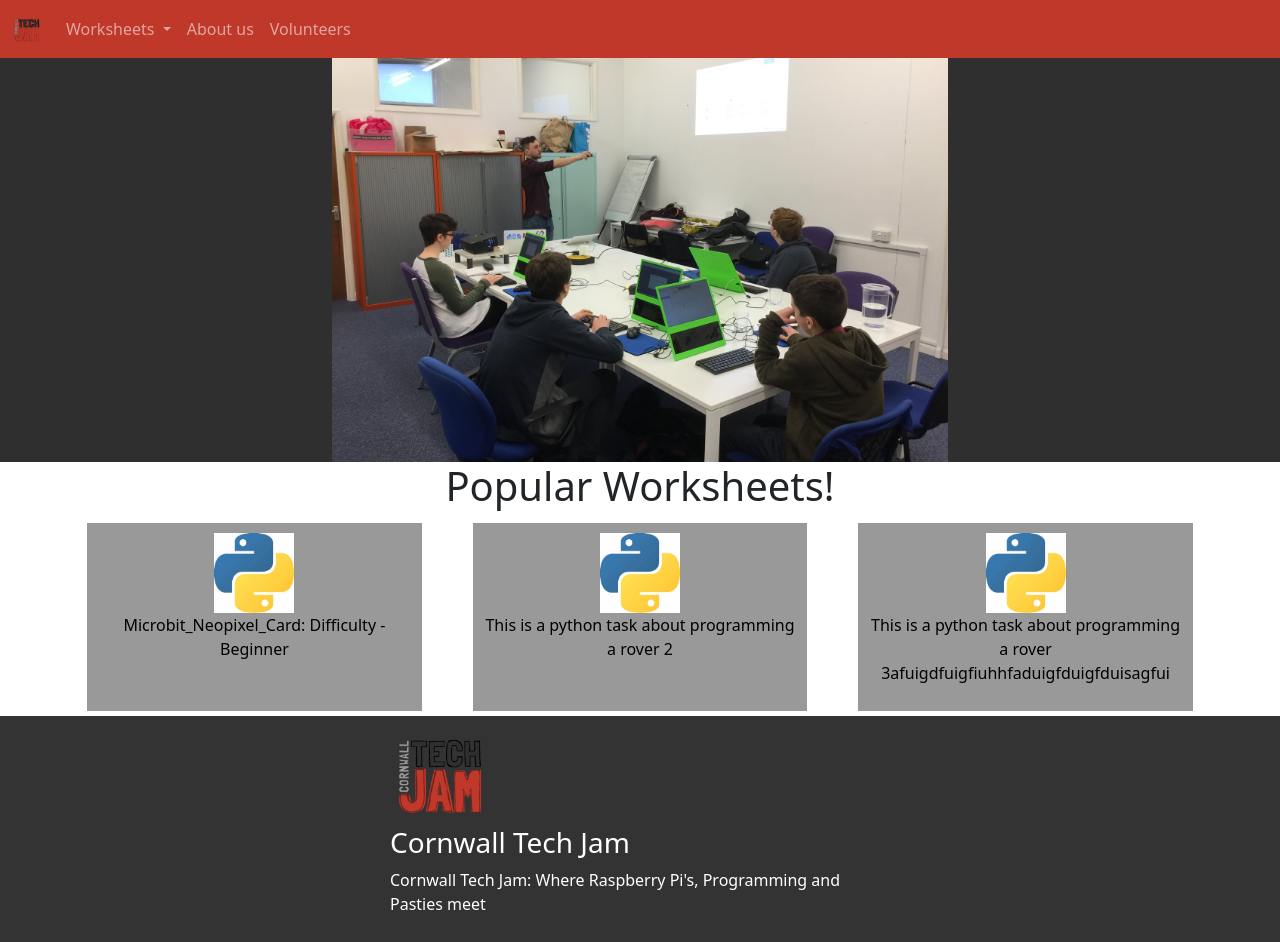
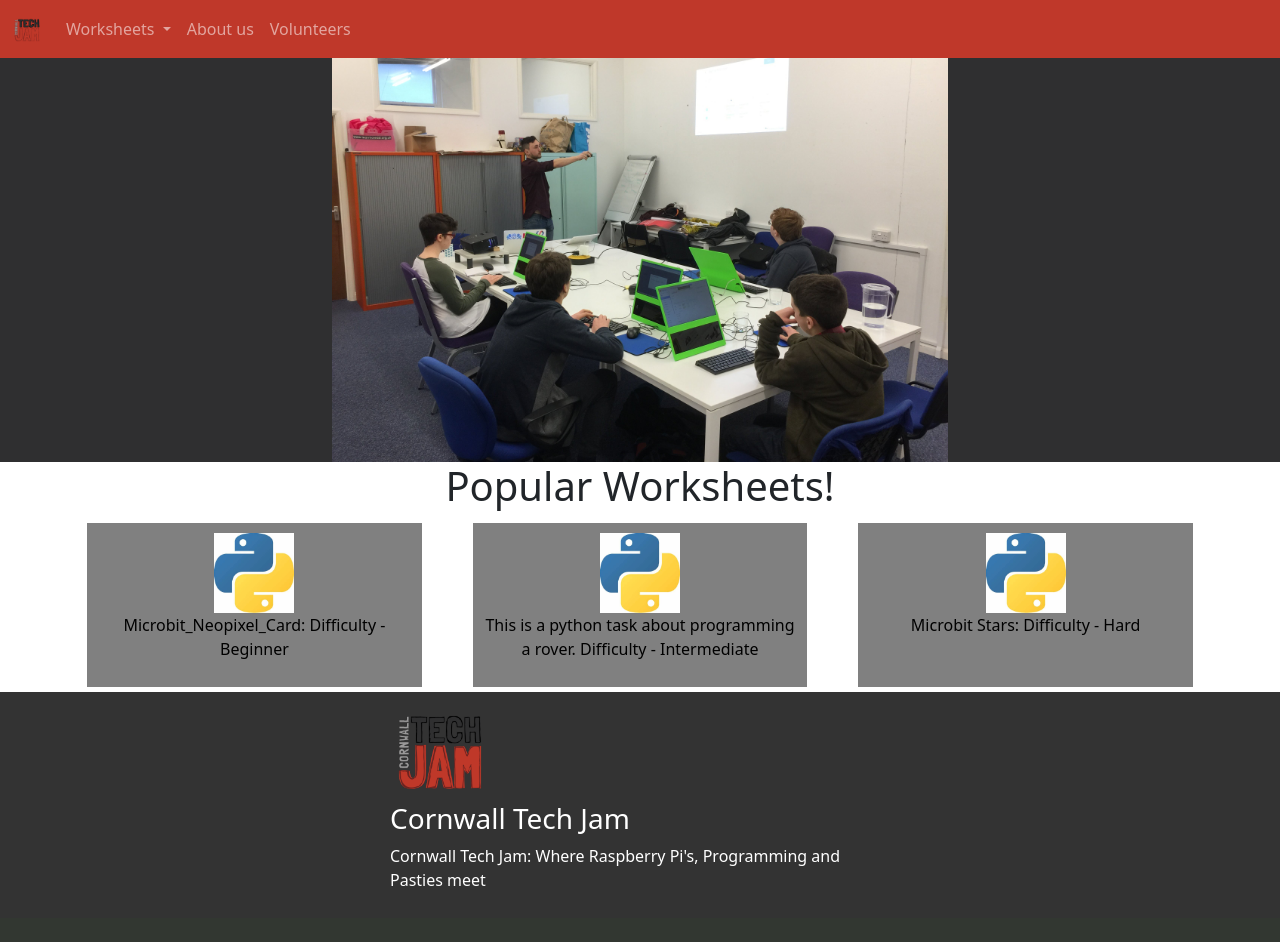
Before and after one commit to SoftwareCornwall/tech-jam-portal, a PHP site: page / in a window 1280 px wide. After the commit the page ends 886 px from the top, so only its background shows below. Run offline with PHP 8.4, Linux system fonts and the light colour scheme.

Commit message:
Better descriptions for worksheets!

```diff
--- a/index.html
+++ b/index.html
@@ -73,19 +73,22 @@
         </a>
       </div>
       <div class="image_desc">
-        <a href="#link-for-rover-2">
+        <a href="worksheets/Microbit/Microbit Rovers/MicroBit Rover.pdf">
           <img src="images/python_logo.jpg" height="80" width="80">
-          <p>This is a python task about programming a rover 2</p>
+          <p>This is a python task about programming a rover.
+            Difficulty - Intermediate
+          </p>
         </a>
       </div>
       <div class="image_desc">
-        <a href="#link-for-rover-3">
+        <a href="worksheets/Microbit/Microbit_Snowflakes/Christmas Microbit Stars.pdf">
           <img src="images/python_logo.jpg" height="80" width="80">
-          <p>This is a python task about programming a rover 3afuigdfuigfiuhhfaduigfduigfduisagfui</p>
+          <p>Microbit Stars: Difficulty - Hard</p>
         </a>
       </div>
     </div>
 </div>
+
 
 
   <script src="bootstrap/js/bootstrap.js"></script>
--- a/style/styles.css
+++ b/style/styles.css
@@ -13,7 +13,7 @@
     flex-direction: column;
     align-items: center;
     width: 30%;
-    background-color: #9a9999;
+    background-color: grey;
     padding: 10px;
     margin: 5px;
 }
@@ -28,6 +28,7 @@ a {
 a:hover {
     color: black;
 }
+
 
 
 
```
